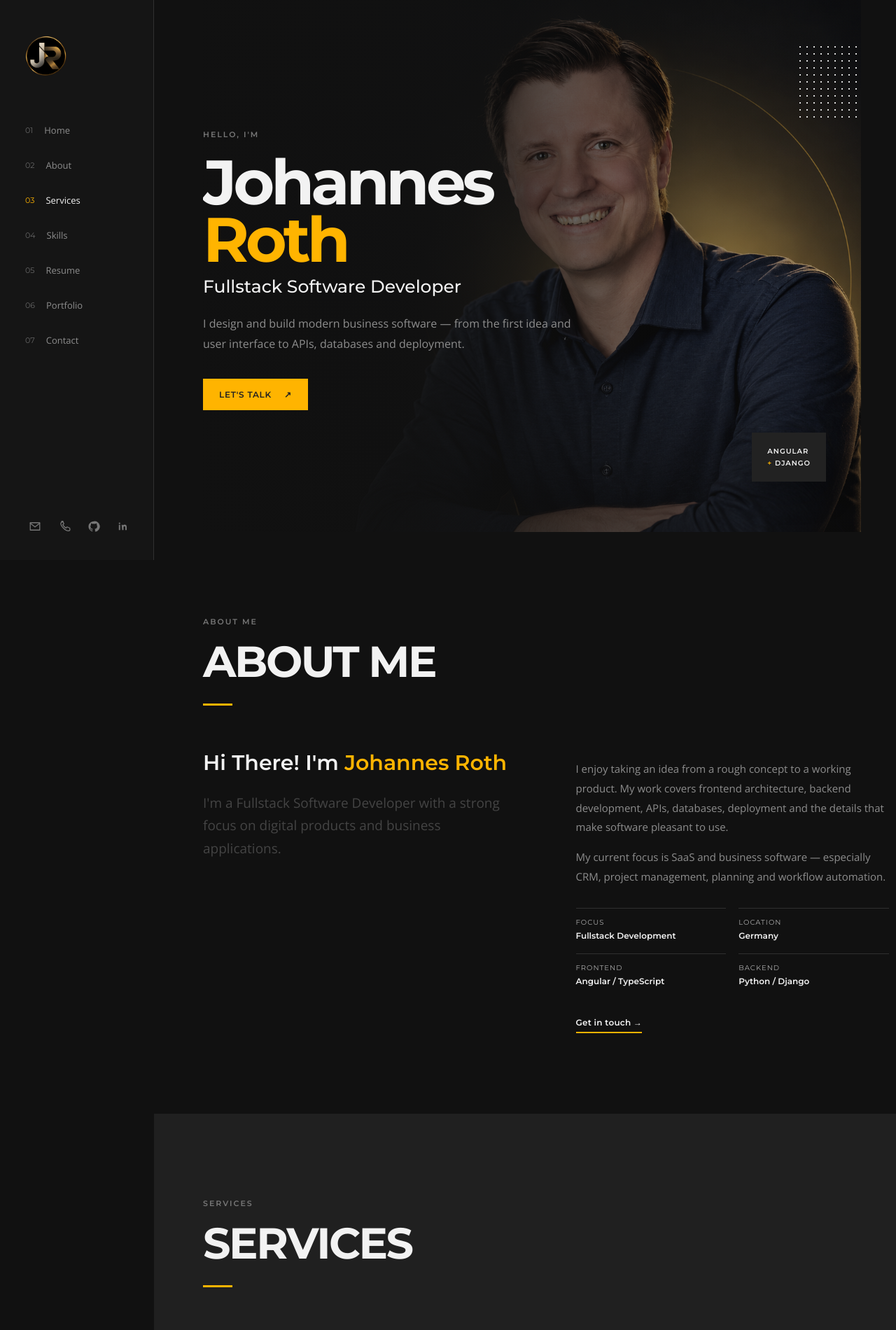
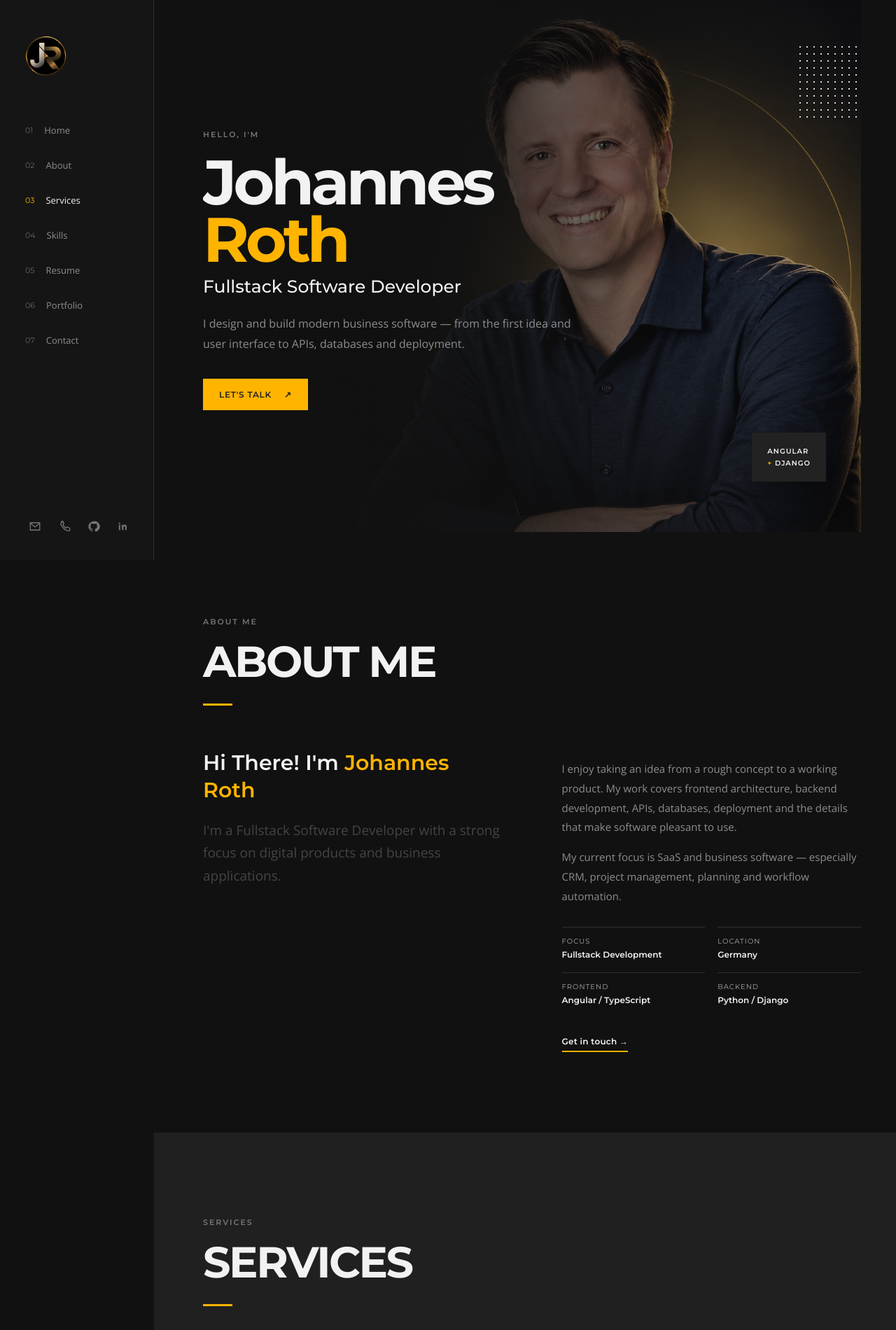
Before and after one commit to jorohx84/personal_portfolio_website, an Angular app: page / in a window 1280 px wide. Shown: the top 1900 px of the page at 70% size. Built offline with nearby package versions, Linux system fonts and the light colour scheme.

Commit message:
Make desktop content gap responsive

```diff
--- a/src/styles.scss
+++ b/src/styles.scss
@@ -8,7 +8,8 @@
     --soft: #202020;
     --dark: #111111;
     --sidebar-width: 220px;
-    --sidebar-bg: #151515
+    --sidebar-bg: #151515;
+    --content-left-gap: clamp(70px, 5vw, 130px)
 }
 
 * {
@@ -47,8 +48,8 @@ a {
 }
 
 .section-shell {
-    width: min(1220px, calc(100% - 80px));
-    margin-left: 70px;
+    width: min(1220px, calc(100% - var(--content-left-gap) - 50px));
+    margin-left: var(--content-left-gap);
     margin-right: 50px
 }
 
@@ -191,10 +192,10 @@ a {
     align-items: center;
     overflow: hidden;
     isolation: isolate;
-    width: calc(100% - 120px);
+    width: min(1220px, calc(100% - var(--content-left-gap) - 50px));
     max-width: none;
     padding: 0;
-    margin-left: 70px;
+    margin-left: var(--content-left-gap);
     margin-right: 50px
 }
 
```
